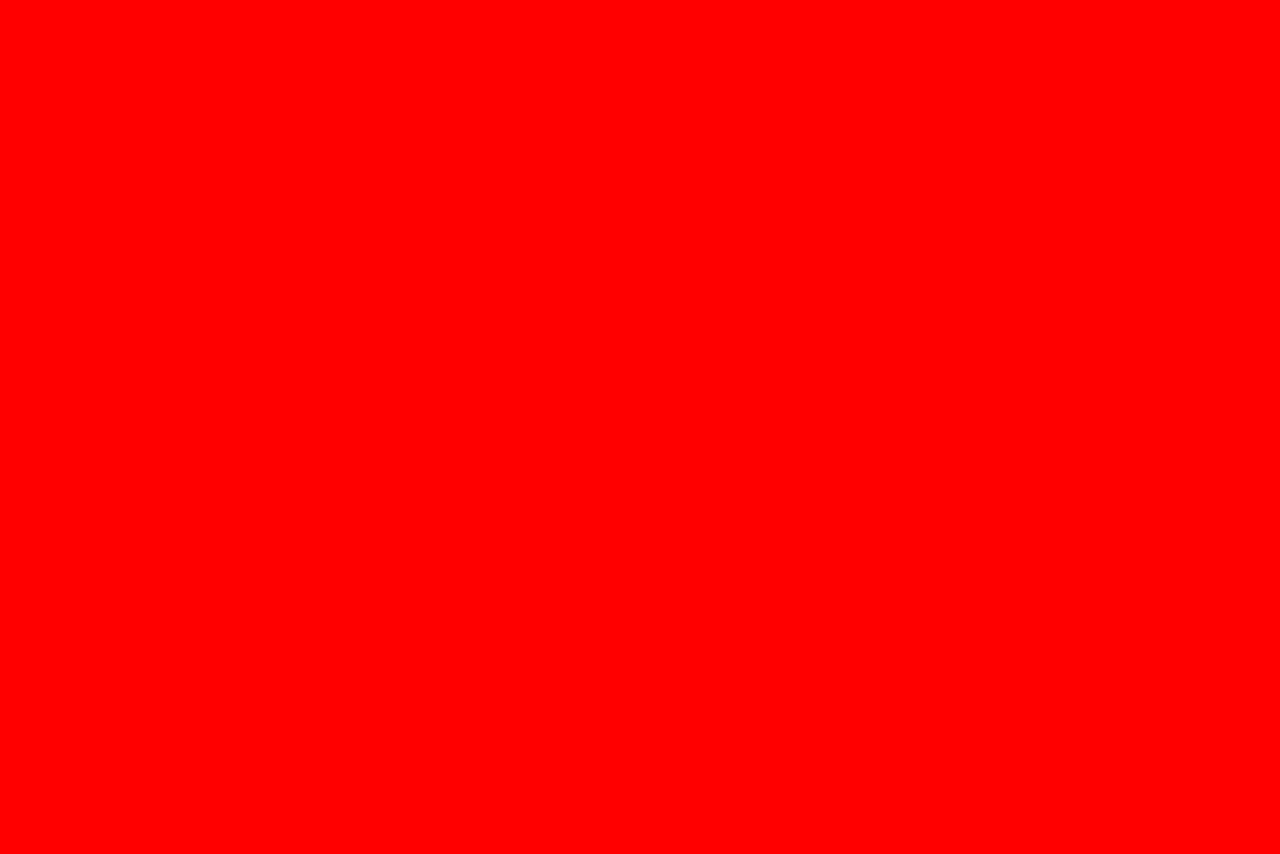
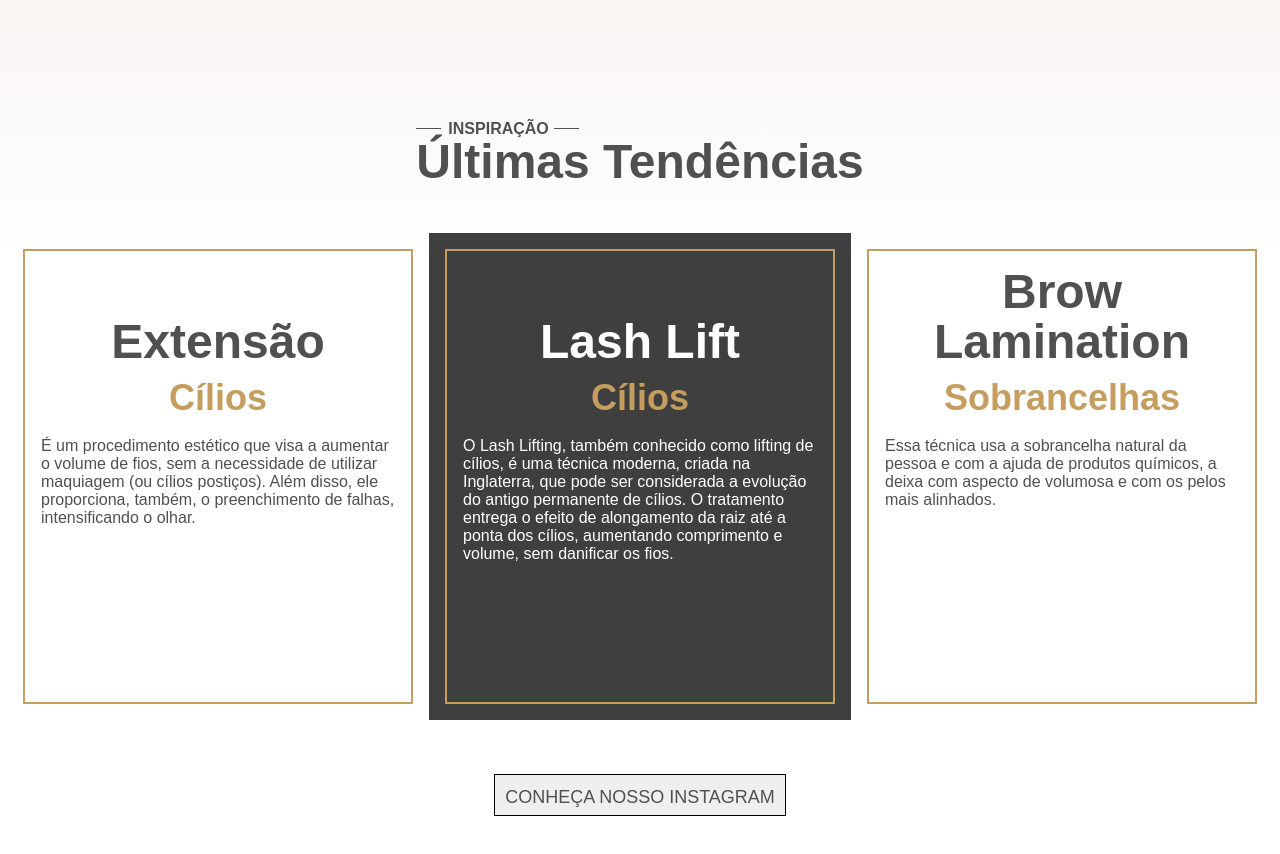
Before and after one commit to mayercordeiro/beauty_studio, a Next.js app: page / in a window 1280 px wide. Shown: the part 880-1734 px from the top of the page. Built offline with nearby package versions, Linux system fonts and the light colour scheme; a web font is replaced by a local one.

Commit message:
Ajustes header, main e section destaques

```diff
--- a/package.json
+++ b/package.json
@@ -6,7 +6,8 @@
     "dev": "next dev",
     "build": "next build",
     "start": "next start",
-    "lint": "next lint"
+    "lint": "next lint",
+    "export": "next build && next export"
   },
   "dependencies": {
     "next": "12.3.1",
--- a/src/components/Header/Header.js
+++ b/src/components/Header/Header.js
@@ -9,14 +9,13 @@ const Header = () => {
 
   useEffect(() => {
     const onScroll = (e) => {
+      console.log(e);
       setScrollTop(e.target.documentElement.scrollTop);
     };
     window.addEventListener("scroll", onScroll);
 
     return () => window.removeEventListener("scroll", onScroll);
   }, [scrollTop]);
-
-  console.log(scrollTop);
 
   // Abrir Menu Mobile
   const [mobileActive, setMobileActive] = useState();
@@ -30,7 +29,7 @@ const Header = () => {
       <div className={styles.header_container}>
         <div
           className={
-            scrollTop < 754 ? `${styles.logo}` : `${styles.logoScroll}`
+            scrollTop < 726 ? `${styles.logo}` : `${styles.logoScroll}`
           }
         >
           <Link href="/">
--- a/src/components/Header/_Header.module.scss
+++ b/src/components/Header/_Header.module.scss
@@ -12,15 +12,17 @@
 
     position: relative;
 
-     .logo {
+    .logo {
         > a img {
             max-width: 380px;
+            transition: all 1s ease;
         }
     }
 
     .logoScroll {
         > a img {
             max-width: 180px;
+            transition: all 1s ease;
         }
     }
 
--- a/src/components/Inspiration/Inspiration.js
+++ b/src/components/Inspiration/Inspiration.js
@@ -4,7 +4,51 @@ import styles from "./_Inspiration.module.scss";
 const Inspiration = () => {
   return (
     <section className={styles.inspiration}>
-      <h1>Teste</h1>
+      <div className={styles.inspiration_container}>
+        <div className={styles.inspiration_title}>
+          <h3>INSPIRAÇÃO</h3>
+          <h2>Últimas Tendências</h2>
+        </div>
+
+        <div className={styles.destaques}>
+          <div className={styles.destaques_container}>
+            <div>
+              <h1>Extensão</h1>
+              <h2>Cílios</h2>
+              <p>
+                É um procedimento estético que visa a aumentar o volume de fios,
+                sem a necessidade de utilizar maquiagem (ou cílios postiços).
+                Além disso, ele proporciona, também, o preenchimento de falhas,
+                intensificando o olhar.
+              </p>
+            </div>
+
+            <div>
+              <h1>Lash Lift</h1>
+              <h2>Cílios</h2>
+              <p>
+                O Lash Lifting, também conhecido como lifting de cílios, é uma
+                técnica moderna, criada na Inglaterra, que pode ser considerada
+                a evolução do antigo permanente de cílios. O tratamento entrega
+                o efeito de alongamento da raiz até a ponta dos cílios,
+                aumentando comprimento e volume, sem danificar os fios.
+              </p>
+            </div>
+
+            <div>
+              <h1>Brow Lamination</h1>
+              <h2>Sobrancelhas</h2>
+              <p>
+                Essa técnica usa a sobrancelha natural da pessoa e com a ajuda
+                de produtos químicos, a deixa com aspecto de volumosa e com os
+                pelos mais alinhados.
+              </p>
+            </div>
+          </div>
+        </div>
+
+        <button className={styles.instagram}>CONHEÇA NOSSO INSTAGRAM</button>
+      </div>
     </section>
   );
 };
--- a/src/components/Inspiration/_Inspiration.module.scss
+++ b/src/components/Inspiration/_Inspiration.module.scss
@@ -1,8 +1,115 @@
+@import "../../styles/colors";
+
 .inspiration {
     width: 100%;
     height: 1500px;
+    background: linear-gradient(180deg, rgba(249,246,244,1) 0%, rgba(255,255,255,1) 16%);
+    position: relative;
+    z-index: 2400;
 
-    background-color: red;
-    position: relative;
-    z-index: 2000;
+    .inspiration_container {
+        max-width: 1280px;
+        margin: 0 auto;
+        display: flex;
+        flex-direction: column;
+        align-items: center;
+
+        .inspiration_title{
+            margin-top: 100px;
+
+            h2 {
+                font-size: 48px;
+                margin-top: -4px;
+            }
+
+            h3 {
+                position: relative;
+                font-size: 16px;
+                padding-left: 32px;
+
+                &::before {
+                    content: "";
+                    width: 25px;
+                    height: 1px;
+                    background-color: $primary;
+                    position: absolute;
+                    top: 45%;
+                    left: 0;
+                }
+
+                &::after {
+                    content: "";
+                    width: 25px;
+                    height: 1px;
+                    background-color: $primary;
+                    position: absolute;
+                    top: 45%;
+                    left: 138px;
+                }
+            }
+        }
+    }
+
+    .destaques {
+        .destaques_container {
+            position: relative;
+            display: flex;
+            gap: 32px;
+            margin-top: 60px;
+
+            > div {
+                max-width: 390px;
+                height: 455px;
+                border: 2px solid $secondary;
+                padding: 16px;
+
+                display: flex;
+                flex-direction: column;
+                align-items: center;
+
+                h1 {
+                    font-size: 48px;
+                    text-align: center;
+                    line-height: 50px;
+                    min-height: 100px;
+
+                    display: flex;
+                    align-items: flex-end;
+                }
+
+                h2 {
+                    font-size: 36px;
+                    color: $secondary;
+                    margin-top: 10px;
+                }
+
+                p {
+                    font-size: 1rem;
+                    margin-top: 18px;
+                }
+            }
+
+            div:nth-child(2) {
+                background-color: #3F3F3F;
+                box-shadow: 0 0 0px 16px #3f3f3f;
+
+                h1 {
+                    color: #FFF;
+                }
+
+
+                p {
+                    color: #FFF;
+                }
+            }
+        }
+    }
 }
+
+.instagram {
+    padding: 14px 10px 10px 10px;
+    border: 1px solid #000;
+    margin-top: 70px;
+    font-size: 18px;
+    line-height: 1rem;
+}
--- a/src/components/Main/Main.js
+++ b/src/components/Main/Main.js
@@ -1,11 +1,30 @@
+import { useState, useEffect } from "react";
 // CSS
 import styles from "./_Main.module.scss";
 
 const Main = () => {
+  // Scroll Top
+  const [scrollTop, setScrollTop] = useState(false);
+
+  useEffect(() => {
+    const onScroll = (e) => {
+      setScrollTop(e.target.documentElement.scrollTop);
+    };
+    window.addEventListener("scroll", onScroll);
+
+    return () => window.removeEventListener("scroll", onScroll);
+  }, [scrollTop]);
+
   return (
     <>
       <main className={styles.main}>
-        <div className={styles.main_left}>
+        <div
+          className={
+            scrollTop < 235
+              ? `${styles.main_left}`
+              : `${styles.main_left} ${styles.main_off}`
+          }
+        >
           <h2>Realçamos e valorizamos a sua beleza natural</h2>
           <h1>
             Você merece as melhores extensões de cílios em Francisco Beltrão!
@@ -18,7 +37,13 @@ const Main = () => {
         </div>
       </main>
 
-      <div className={styles.main_image_pinca}>
+      <div
+        className={
+          scrollTop < 400
+            ? `${styles.main_image_pinca}`
+            : `${styles.main_image_pinca} ${styles.pinca_off}`
+        }
+      >
         <img src="/images/pinca-main.svg" alt="" />
       </div>
     </>
--- a/src/components/Main/_Main.module.scss
+++ b/src/components/Main/_Main.module.scss
@@ -6,7 +6,7 @@
     max-width: 1280px;
     margin: 0 auto;
     padding: 16px;
-    height: 100vh;
+    height: 900px;
 
     position: relative;
     z-index: 900;
@@ -19,6 +19,8 @@
     position: fixed;
     top: 244px;
 
+    transition: all 1s ease;
+
     h2 {
         font-size: 3rem;
         line-height: 115%;
@@ -29,6 +31,11 @@
         font-size: 1.2rem;
         line-height: 150%;
     }
+}
+
+.main_off {
+    transform: rotate(-3deg) scale(1.1);
+    opacity: 0;
 }
 
 .main_buttons {
@@ -63,6 +70,11 @@
     position: fixed;
     top: 26px;
     left: -40px;
+    transition: all 2s ease;
+}
+
+.pinca_off {
+    opacity: 0;
 }
 
 @include responsiveMax(1720px) {
--- a/src/styles/global.scss
+++ b/src/styles/global.scss
@@ -9,6 +9,7 @@
 
 body {
     overflow-x: hidden;
+    background-color: #f9f6f4;
 
     &::after {
         content: "";
```
Also changed, not shown: src/components/Hooks/useScrollTop.js (added).
